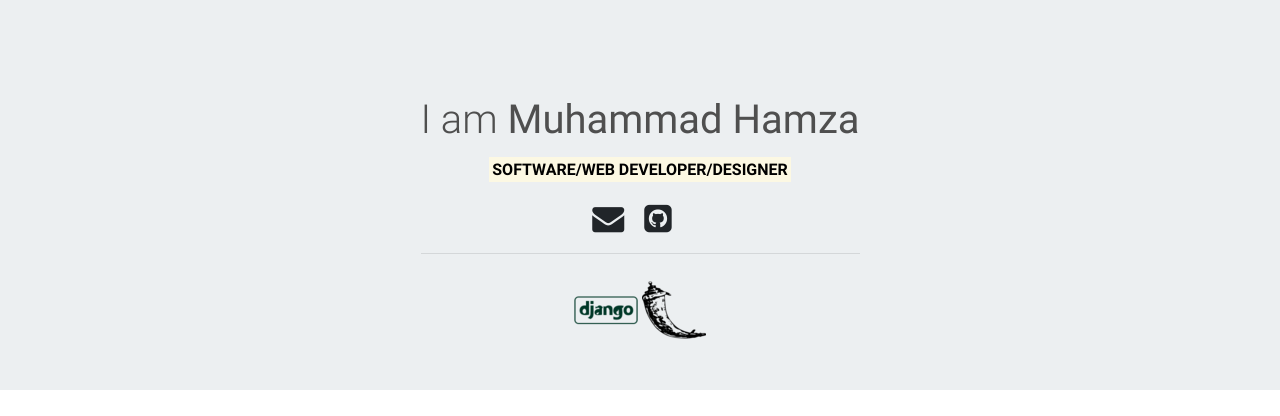
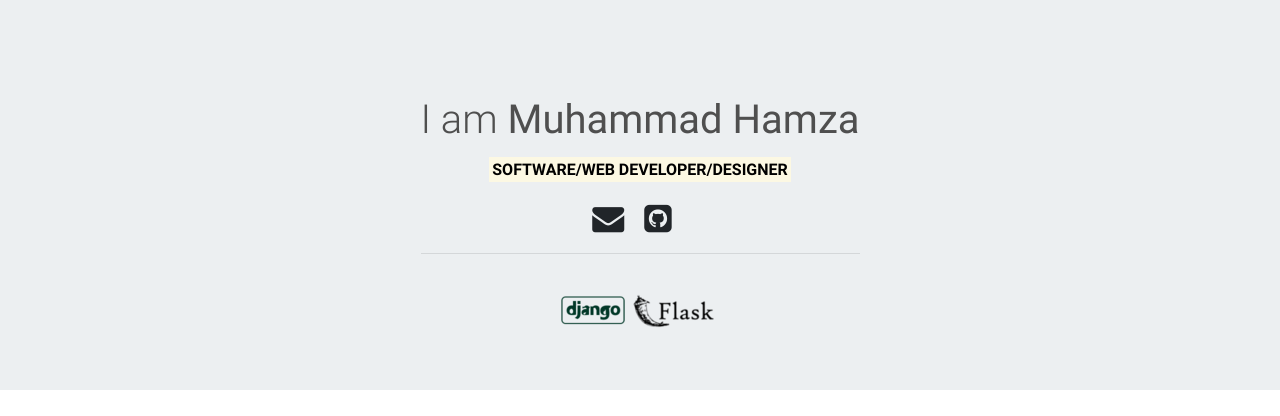
Before and after one commit to muhammadh-s/portfolio-mdb-page, a plain HTML site: page index.html in a window 1280 px wide. Shown: the top 416 px of the page. Drawn offline with Linux system fonts and the light colour scheme.

Commit message:
added a logo

```diff
--- a/index.html
+++ b/index.html
@@ -36,7 +36,7 @@
               <hr>
               <div class="col-md-12 wow fadeIn mt-4 my-4" data-wow-delay="0.8s">
              <img class="img-responsive " src = 'img/django-line.png'/>
-             <img class="img-responsive" src = 'img/flask.png'/>
+             <img class="img-responsive" src = 'img/flask-logo-sm.png'/>
            </div>
             </div>
           </div>
```
Also changed, not shown: img/flask-logo-sm.png (added), img/flask.png (deleted).
